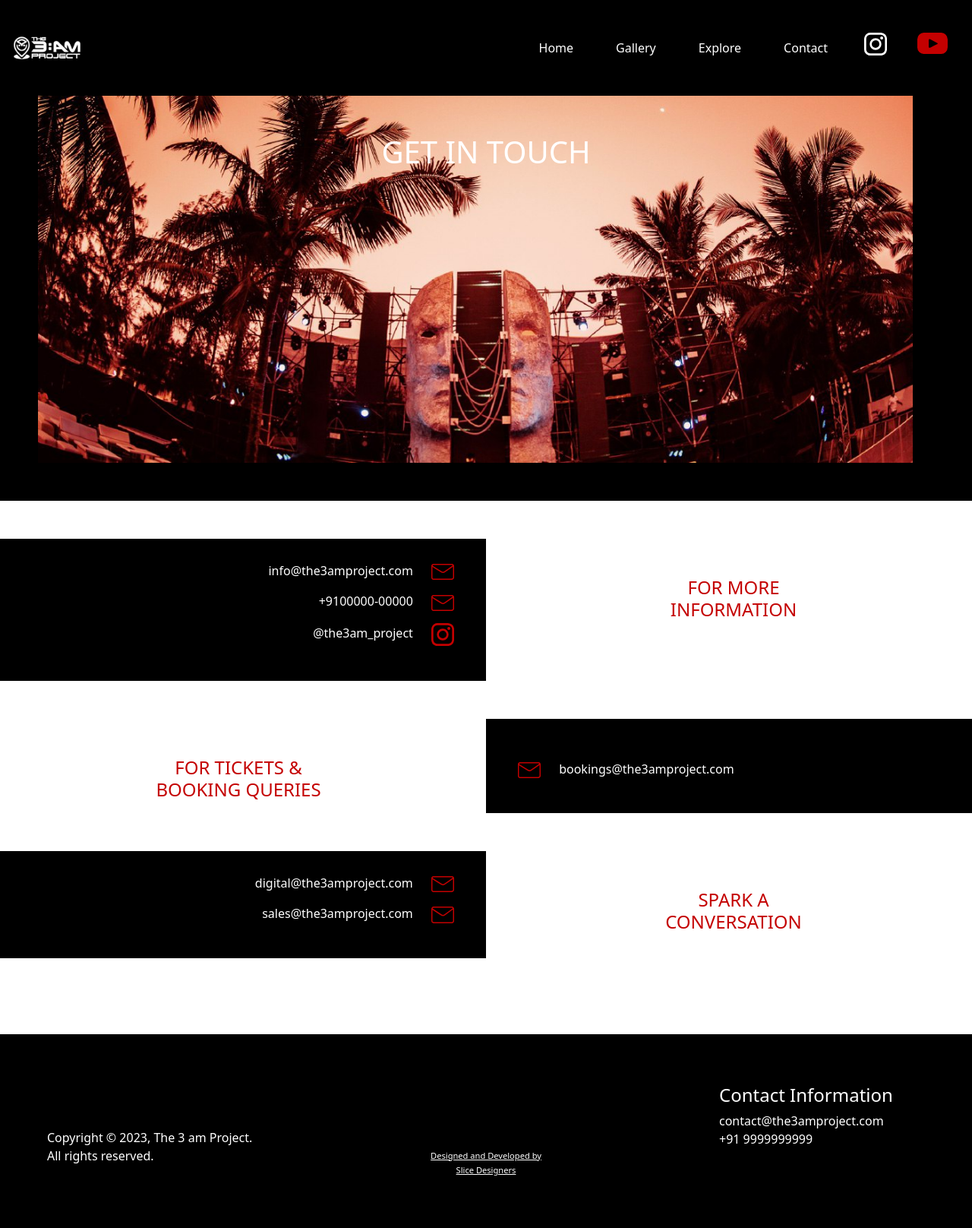
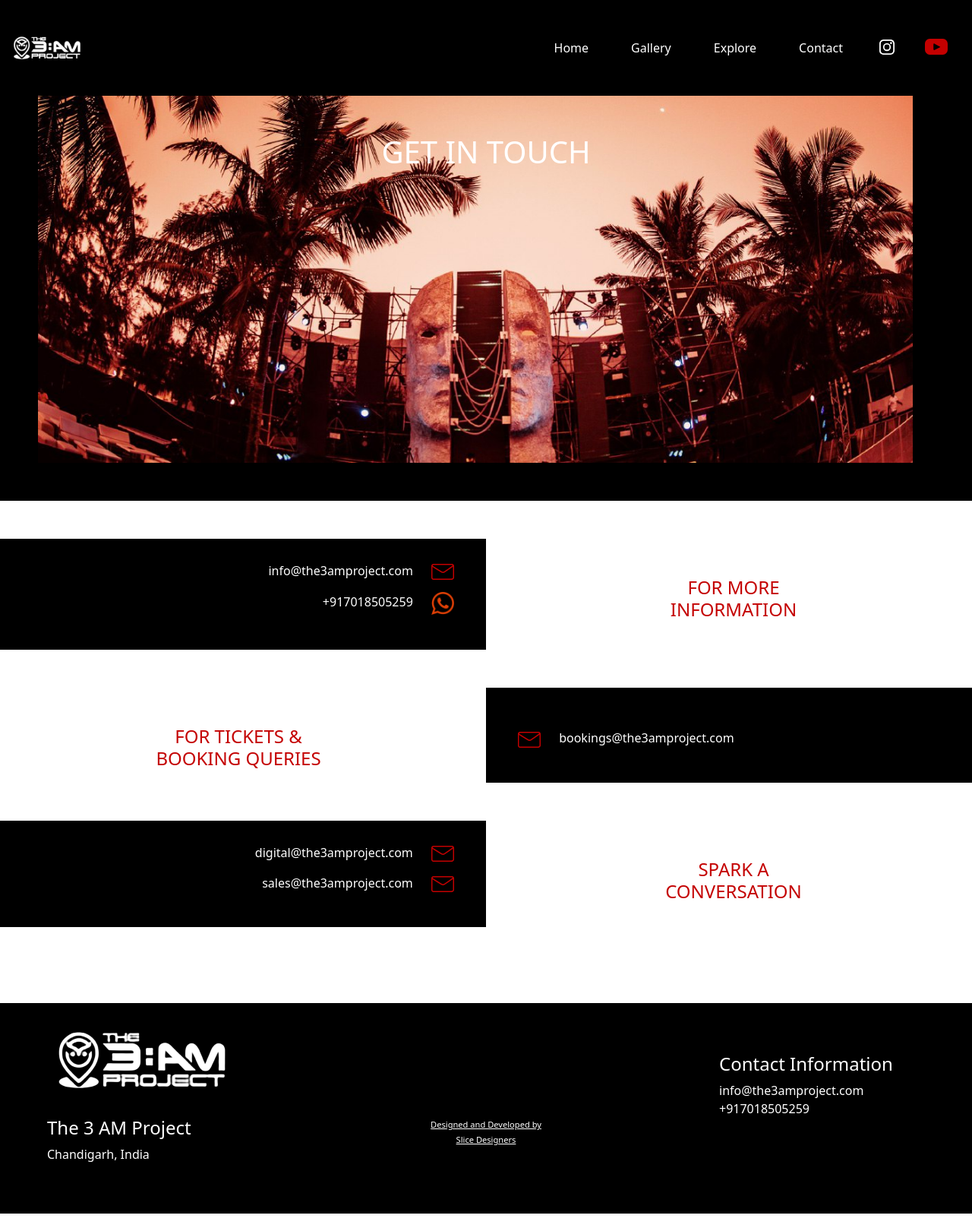
Before and after one commit to the3amgithub/the3amgithub.github.io, a plain HTML site: page contact.html in a window 1280 px wide. Shown: the whole page at 76% size. Drawn offline with nearby package versions, Linux system fonts and the light colour scheme.

Commit message:
Update contact.html

```diff
--- a/contact.html
+++ b/contact.html
@@ -42,7 +42,9 @@
       <span class="navbar-text">
         <ul class="navbar-nav me-auto mb-2 mb-lg-0">
           <li class="nav-item">
-            <a class="nav-link active" aria-current="page" href="./index.html">Home</a>
+            <a class="nav-link active" aria-current="page" href="index.html"
+              >Home</a
+            >
           </li>
           <li class="nav-item">
             <a class="nav-link" aria-current="page" href="./gallery.html"
@@ -59,14 +61,16 @@
               >Contact</a
             >
           </li>
-          <li class="nav-item">
-            <a href="https://www.instagram.com/the3am_project/"
-              ><img src="logo_insta.svg" alt="" width="30px"
+          <li class="nav-item" style="margin-top: 25px">
+            <a href="https://www.instagram.com/the3am_project/" target="_blank"
+              ><img src="logo_insta.svg" alt="" width="20px"
             /></a>
           </li>
-          <li class="nav-item">
-            <a href="https://www.youtube.com/@The3amProject_Studio"
-              ><img src="logo_yt.svg" alt="" width="40px"
+          <li class="nav-item" style="margin-top: 25px">
+            <a
+              href="https://www.youtube.com/@The3amProject_Studio"
+              target="_blank"
+              ><img src="logo_yt.svg" alt="" width="30px"
             /></a>
           </li>
         </ul>
@@ -116,19 +120,16 @@
                   style="margin-left: 20px"
                 />
               </p>
+
               <p>
-                +9100000-00000
+                <a
+                  href="https://wa.me/+917018505259"
+                  style="color: white; text-decoration: none"
+                  target="_blank"
+                  >+917018505259</a
+                >
                 <img
-                  src="icon_msg.svg"
-                  alt=""
-                  width="30px"
-                  style="margin-left: 20px"
-                />
-              </p>
-              <p>
-                @the3am_project
-                <img
-                  src="logo_insta_red.svg"
+                  src="whatsapp_red.png"
                   alt=""
                   width="30px"
                   style="margin-left: 20px"
@@ -238,8 +239,9 @@
 
       <div class="row">
         <div class="col-3">
-          <img src="logo_footer.svg" alt="">
-          <p style="margin-top: 50px;">Copyright © 2023, The 3 am Project. All rights reserved.</p>
+          <img src="logo_white.png" alt="" width="250px" style="margin-top: -100px;">
+          <h4 style="margin-top: -50px;">The 3 AM Project</h4>
+          <p >Chandigarh, India </p>
         </div>
         <div class="col-6" style="text-align: center;">
           <p style="margin-top: 100px; font-size: smaller;"><a href="https://www.instagram.com/slicedesigners/" style="color: white;"><span style="text-align: center; margin-top: 100px; font-size: smaller;">Designed and Developed by <br> Slice Designers</span> </a></p>
@@ -249,8 +251,8 @@
               <h4>Contact Information</h4>
 
 
-              contact@the3amproject.com<br />
-              +91 9999999999 <br>
+              info@the3amproject.com<br />
+             <a href="https://wa.me/+917018505259" style="color: white; text-decoration: none;" target="_blank">+917018505259</a> <br>
 
 
           </p>
@@ -265,6 +267,8 @@
       </div>
     </div>
   </footer>
+
+  <script src="https://cdn.jsdelivr.net/npm/bootstrap@5.2.3/dist/js/bootstrap.bundle.min.js"></script>
 
     <style>
       .item {
```
